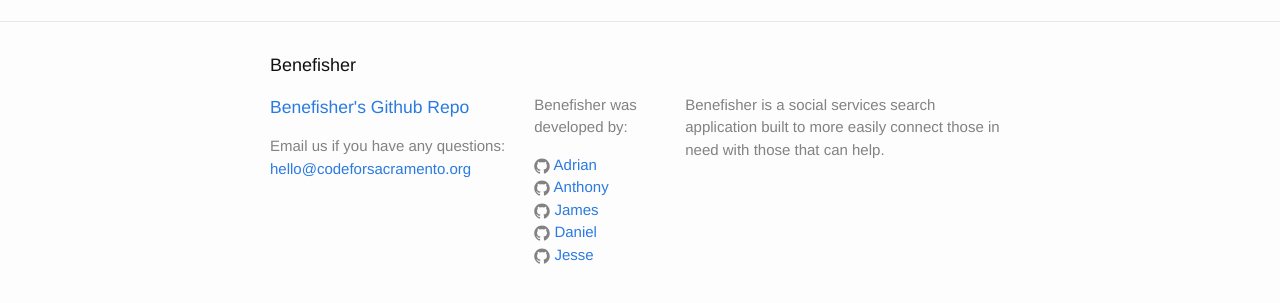
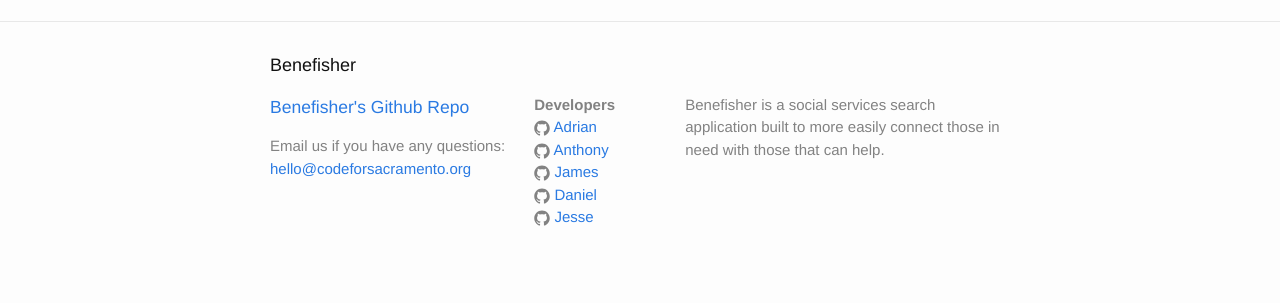
Before and after one commit to code4sac/benefisher, a Jekyll site: the page built from index.html, in a window 1280 px wide, cut to the strip 683-1009 px from the top of the page. Shown: the top 303 px of the strip. Built offline with Jekyll 4.4.1, drawn with Linux system fonts in a browser that asks for light colours.

Commit message:
Update footer.html

```diff
--- a/_includes/footer.html
+++ b/_includes/footer.html
@@ -11,7 +11,7 @@
       </div>
 
       <div class="footer-col  footer-col-2">
-        <p>Benefisher was developed by:</p>
+        <strong>Developers</strong>
         <ul class="social-media-list">
 
           {% for member in site.members %}
```
